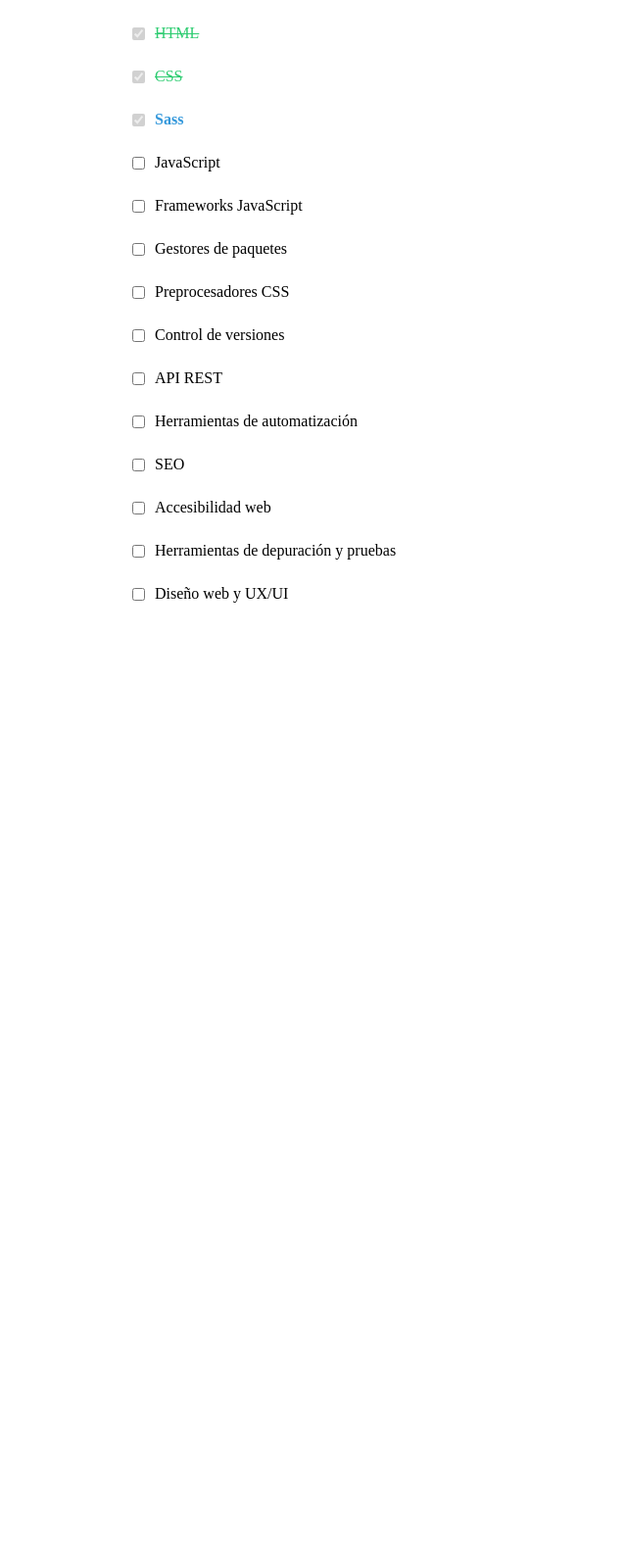
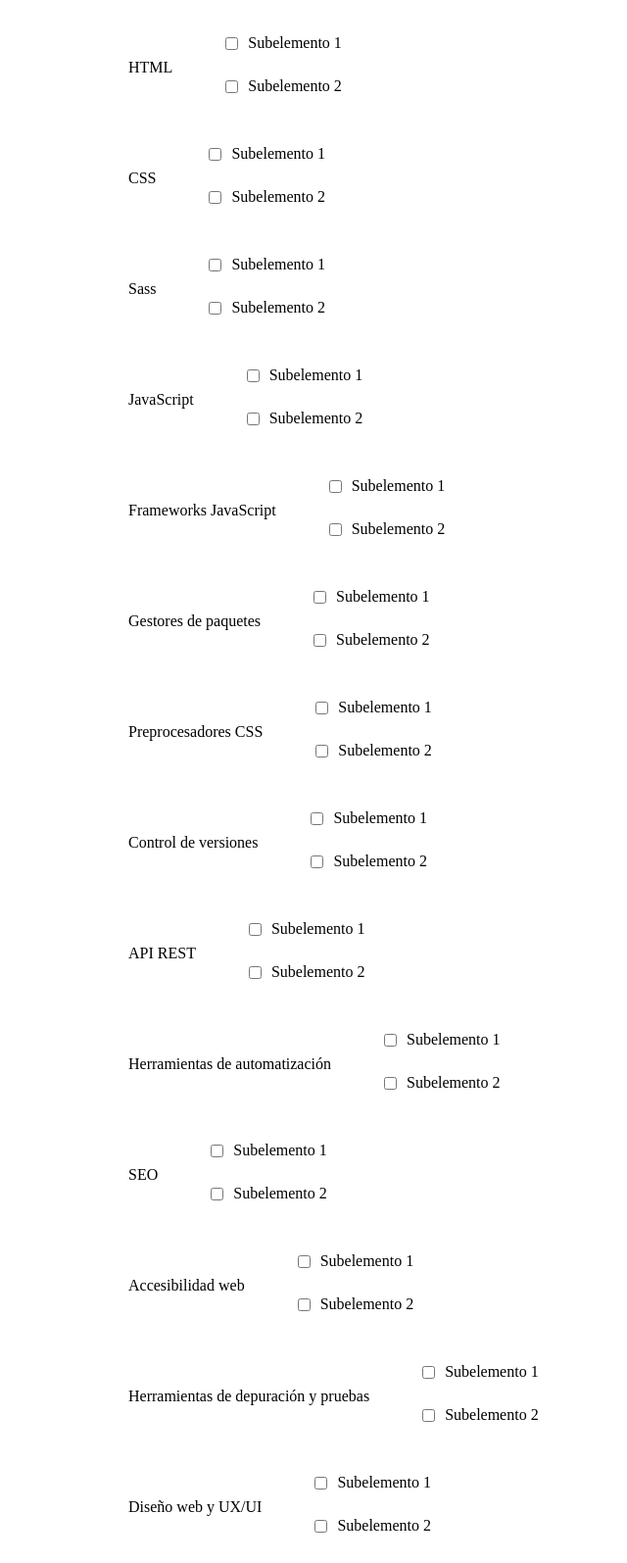
Before and after one commit to LuisECV0/caminoFront, a website: page index.html in a window 1280 px wide. Shown: the part 80-1675 px from the top of the page at 98% size, without its empty margins (119-759 px from the left). Before the commit the page ends 800 px from the top, so only its background shows below. Drawn offline with nearby package versions, Linux system fonts and the light colour scheme; files that its build step writes are made by us from their sources.

Commit message:
estilos basicos

```diff
--- a/index.html
+++ b/index.html
@@ -4,26 +4,96 @@
     <meta charset="UTF-8">
     <meta name="viewport" content="width=device-width, initial-scale=1.0">
     <title>My Learning Progress</title>
-    <link rel="stylesheet" href="styles.css">
+    <link rel="stylesheet" href="./css/style.css">
 </head>
 <body>
     <div class="container">
         <h2>Mis camino en Desarrollo Web Frontend</h2>
         <ul class="progress-list">
-            <li class="completed"><input type="checkbox" checked disabled> HTML</li>
-            <li class="completed"><input type="checkbox" checked disabled> CSS</li>
-            <li class="in-progress"><input type="checkbox" checked disabled> Sass</li>
-            <li><input type="checkbox"> JavaScript</li>
-            <li><input type="checkbox"> Frameworks JavaScript</li>
-            <li><input type="checkbox"> Gestores de paquetes</li>
-            <li><input type="checkbox"> Preprocesadores CSS</li>
-            <li><input type="checkbox"> Control de versiones</li>
-            <li><input type="checkbox"> API REST</li>
-            <li><input type="checkbox"> Herramientas de automatización</li>
-            <li><input type="checkbox"> SEO</li>
-            <li><input type="checkbox"> Accesibilidad web</li>
-            <li><input type="checkbox"> Herramientas de depuración y pruebas</li>
-            <li><input type="checkbox"> Diseño web y UX/UI</li>
+            <li> HTML
+                <ul class="progress-sublist">
+                    <li><input type="checkbox">Subelemento 1</li>
+                    <li><input type="checkbox">Subelemento 2</li>
+                </ul>
+            </li>
+            <li> CSS
+                <ul>
+                    <li><input type="checkbox">Subelemento 1</li>
+                    <li><input type="checkbox">Subelemento 2</li>
+                </ul>
+            </li>
+            <li> Sass
+                <ul>
+                    <li><input type="checkbox">Subelemento 1</li>
+                    <li><input type="checkbox">Subelemento 2</li>
+                </ul>
+            </li>
+            <li>JavaScript
+                <ul>
+                    <li><input type="checkbox">Subelemento 1</li>
+                    <li><input type="checkbox">Subelemento 2</li>
+                </ul>
+            </li>
+            <li> Frameworks JavaScript
+                <ul>
+                    <li><input type="checkbox">Subelemento 1</li>
+                    <li><input type="checkbox">Subelemento 2</li>
+                </ul>
+            </li>
+            <li> Gestores de paquetes
+                <ul>
+                    <li><input type="checkbox">Subelemento 1</li>
+                    <li><input type="checkbox">Subelemento 2</li>
+                </ul>
+            </li>
+            <li> Preprocesadores CSS
+                <ul>
+                    <li><input type="checkbox">Subelemento 1</li>
+                    <li><input type="checkbox">Subelemento 2</li>
+                </ul>
+            </li>
+            <li> Control de versiones
+                <ul>
+                    <li><input type="checkbox">Subelemento 1</li>
+                    <li><input type="checkbox">Subelemento 2</li>
+                </ul>
+            </li>
+            <li> API REST
+                <ul>
+                    <li><input type="checkbox">Subelemento 1</li>
+                    <li><input type="checkbox">Subelemento 2</li>
+                </ul>
+            </li>
+            <li> Herramientas de automatización
+                <ul>
+                    <li><input type="checkbox">Subelemento 1</li>
+                    <li><input type="checkbox">Subelemento 2</li>
+                </ul>
+            </li>
+            <li> SEO
+                <ul>
+                    <li><input type="checkbox">Subelemento 1</li>
+                    <li><input type="checkbox">Subelemento 2</li>
+                </ul>
+            </li>
+            <li> Accesibilidad web
+                <ul>
+                    <li><input type="checkbox">Subelemento 1</li>
+                    <li><input type="checkbox">Subelemento 2</li>
+                </ul>
+            </li>
+            <li> Herramientas de depuración y pruebas
+                <ul>
+                    <li><input type="checkbox">Subelemento 1</li>
+                    <li><input type="checkbox">Subelemento 2</li>
+                </ul>
+            </li>
+            <li> Diseño web y UX/UI
+                <ul>
+                    <li><input type="checkbox">Subelemento 1</li>
+                    <li><input type="checkbox">Subelemento 2</li>
+                </ul>
+            </li>
         </ul>
     </div>
 </body>
--- a/sass/style.scss
+++ b/sass/style.scss
@@ -6,9 +6,12 @@
     margin: 0 auto;
     text-align: center;
     padding: 20px;
+    background: url(../imgs/bg.jpg) no-repeat center ce;
+    background-size: cover;
 
     h2 {
         color: $primary-color;
+
     }
 
     .progress-list {
```
Also changed, not shown: css/style.css, imgs/bg.jpg (added), 1 other file.
